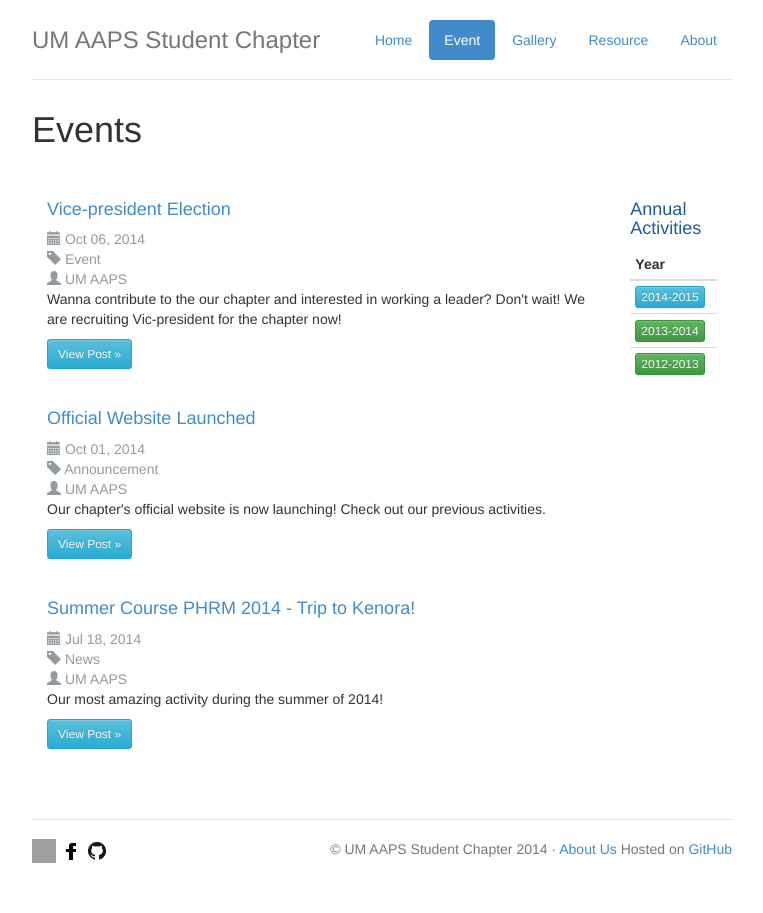
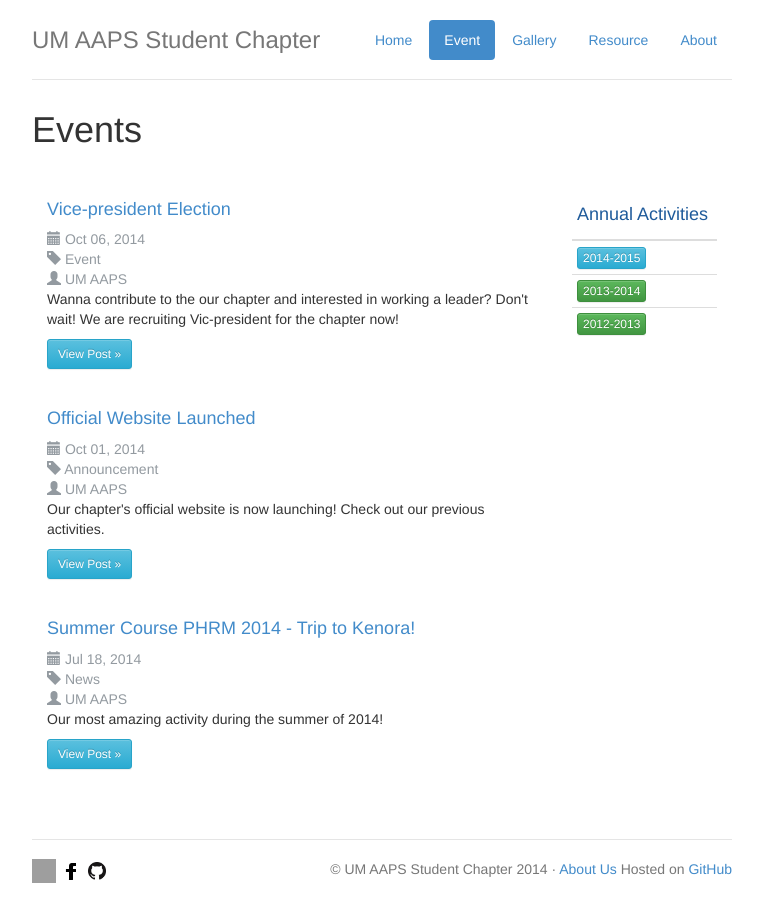
Before and after one commit to umaaps/umaaps.github.io, a Jekyll site: the page built from posts.html, in a window 1280 px wide. Shown: the whole page, without its empty margins (273-1036 px from the left). Built offline with Jekyll 4.4.1, drawn with Linux system fonts in a browser that asks for light colours.

Commit message:
change the posts.html structure

```diff
--- a/posts.html
+++ b/posts.html
@@ -7,7 +7,7 @@ permalink: /posts/
 
 <!-- Start of all posts -->
     <div class="row marketing">
-        <div class="col-lg-10">
+        <div class="col-lg-9">
         {% for post in site.posts %}
             <article>
                 <header>
@@ -25,12 +25,11 @@ permalink: /posts/
         </div>
 <!-- End of all posts -->
 
-        <div class="container col-lg-2">
-            <h4 style="color:#1f5b9b">Annual Activities</h4>
+        <div class="container col-lg-3">
                 <table class="table table-condensed table-hover">
                   <thead>
                     <tr>
-                      <th>Year</th>
+                      <th><h4 style="color:#1f5b9b">Annual Activities</h4></th>
                     </tr>
                   </thead>
                   <tbody>
```
Also changed, not shown: assets/annual_activity/2014-2015.html (+1 -9 lines).
